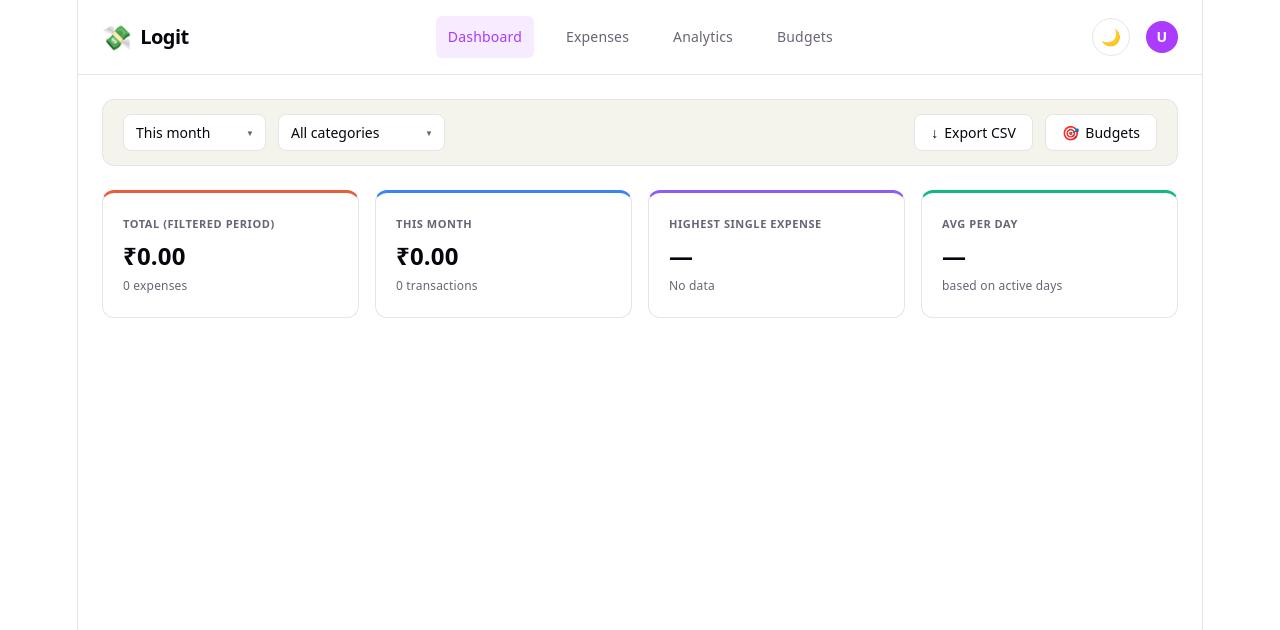
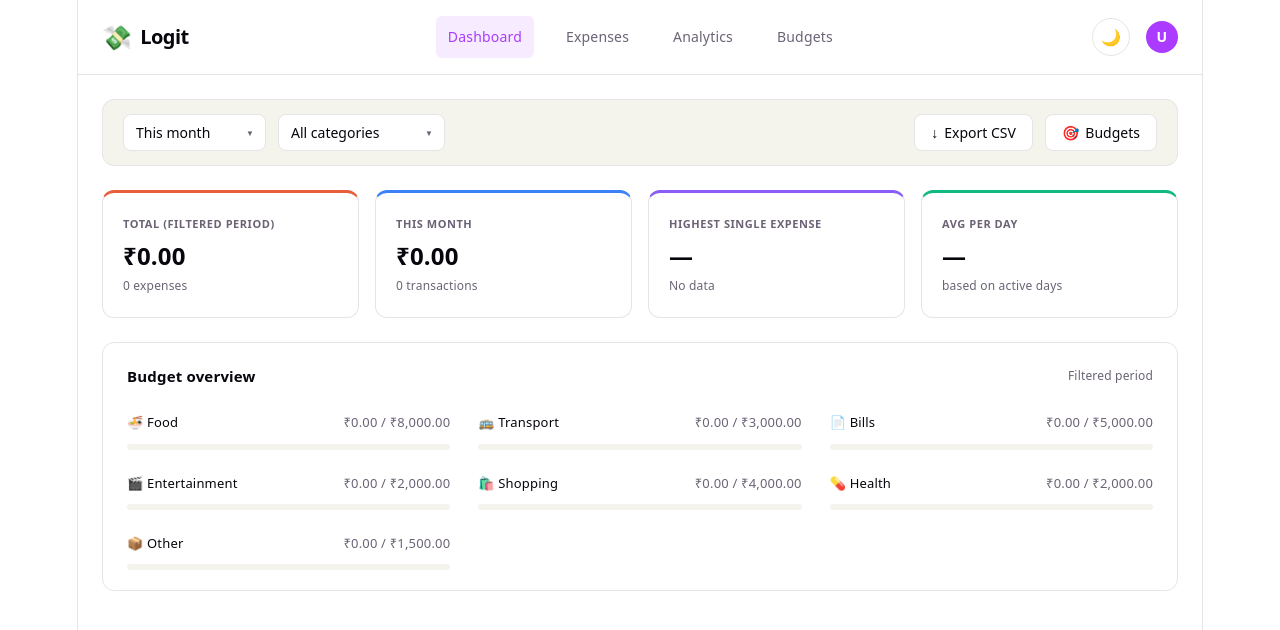
Before and after one commit to udaykryadav/Logit, a React (Vite) app in the folder client/: page / in a window 1280 px wide. Shown: the top 630 px of the page. Built offline with nearby package versions, Linux system fonts and the light colour scheme.

Commit message:
feat: add BudgetOverview component with progress track and over-budget warnings

```diff
--- a/client/src/App.jsx
+++ b/client/src/App.jsx
@@ -2,6 +2,7 @@ import { useState } from "react";
 import Navbar from "./components/Navbar";
 import FilterBar from "./components/FilterBar";
 import SummaryCards from "./components/SummaryCards";
+import BudgetOverview from "./components/BudgetOverview";
 import "./App.css";
 
 function App() {
@@ -25,6 +26,7 @@ function App() {
           setCustomTo={setCustomTo}
         />
         <SummaryCards />
+        <BudgetOverview />
       </div>
     </>
   );
--- /dev/null
+++ b/client/src/components/BudgetOverview.jsx
@@ -0,0 +1,86 @@
+import React from "react";
+
+const DEFAULT_CATEGORIES = ["Food", "Transport", "Bills", "Entertainment", "Shopping", "Health", "Other"];
+const DEFAULT_ICONS = {
+  Food: "🍜",
+  Transport: "🚌",
+  Bills: "📄",
+  Entertainment: "🎬",
+  Shopping: "🛍️",
+  Health: "💊",
+  Other: "📦",
+};
+const DEFAULT_COLORS = {
+  Food: "#e85d3a",
+  Transport: "#3b82f6",
+  Bills: "#f59e0b",
+  Entertainment: "#8b5cf6",
+  Shopping: "#ec4899",
+  Health: "#10b981",
+  Other: "#6b7280",
+};
+const DEFAULT_BUDGETS = {
+  Food: 8000,
+  Transport: 3000,
+  Bills: 5000,
+  Entertainment: 2000,
+  Shopping: 4000,
+  Health: 2000,
+  Other: 1500,
+};
+
+export default function BudgetOverview({
+  expenses = [],
+  budgets = {},
+  categories = [],
+  catIcons = {},
+  catColors = {},
+  currencyFormatter = (v) => new Intl.NumberFormat("en-IN", { style: "currency", currency: "INR" }).format(v)
+}) {
+  const activeCategories = categories && categories.length > 0 ? categories : DEFAULT_CATEGORIES;
+  const activeIcons = catIcons && Object.keys(catIcons).length > 0 ? catIcons : DEFAULT_ICONS;
+  const activeColors = catColors && Object.keys(catColors).length > 0 ? catColors : DEFAULT_COLORS;
+  const activeBudgets = budgets && Object.keys(budgets).length > 0 ? budgets : DEFAULT_BUDGETS;
+
+  return (
+    <div className="budget-overview-container">
+      <div className="budget-header">
+        <h3 className="budget-title">Budget overview</h3>
+        <span className="budget-subtitle">Filtered period</span>
+      </div>
+      <div className="budget-grid">
+        {activeCategories.map((cat) => {
+          const spent = expenses
+            .filter((e) => e.category === cat)
+            .reduce((sum, e) => sum + e.amount, 0);
+
+          const budget = activeBudgets[cat] || 0;
+          const percentage = budget > 0 ? Math.min(100, (spent / budget) * 100) : 0;
+          const isOverBudget = spent > budget;
+
+          return (
+            <div key={cat} className="budget-item">
+              <div className="budget-info">
+                <span className="budget-category-label">
+                  {activeIcons[cat] ? `${activeIcons[cat]} ` : ""}{cat}
+                </span>
+                <span className={`budget-values ${isOverBudget ? "over-budget" : ""}`}>
+                  {currencyFormatter(spent)} / {currencyFormatter(budget)}
+                </span>
+              </div>
+              <div className="budget-progress-track">
+                <div
+                  className={`budget-progress-fill ${isOverBudget ? "over-budget-fill" : ""}`}
+                  style={{
+                    width: `${percentage}%`,
+                    backgroundColor: isOverBudget ? "#e85d3a" : (activeColors[cat] || "#aa3bff")
+                  }}
+                />
+              </div>
+            </div>
+          );
+        })}
+      </div>
+    </div>
+  );
+}
--- a/client/src/index.css
+++ b/client/src/index.css
@@ -410,3 +410,79 @@ code {
   font-size: 12px;
   color: var(--text);
 }
+
+/* BudgetOverview Styles */
+.budget-overview-container {
+  background: var(--bg);
+  border: 1px solid var(--border);
+  border-radius: 12px;
+  padding: 20px 24px;
+  margin-bottom: 24px;
+  transition: background-color 0.3s, border-color 0.3s;
+}
+
+.budget-header {
+  display: flex;
+  justify-content: space-between;
+  align-items: center;
+  margin-bottom: 20px;
+}
+
+.budget-title {
+  font-size: 15px;
+  font-weight: 600;
+  color: var(--text-h);
+  margin: 0;
+}
+
+.budget-subtitle {
+  font-size: 12px;
+  color: var(--text);
+  font-weight: 500;
+}
+
+.budget-grid {
+  display: grid;
+  grid-template-columns: repeat(auto-fit, minmax(280px, 1fr));
+  gap: 20px 28px;
+}
+
+.budget-item {
+  display: flex;
+  flex-direction: column;
+}
+
+.budget-info {
+  display: flex;
+  justify-content: space-between;
+  font-size: 13px;
+  font-weight: 500;
+  margin-bottom: 8px;
+}
+
+.budget-category-label {
+  color: var(--text-h);
+}
+
+.budget-values {
+  color: var(--text);
+}
+
+.budget-values.over-budget {
+  color: #e85d3a;
+  font-weight: 600;
+}
+
+.budget-progress-track {
+  height: 6px;
+  background: var(--code-bg);
+  border-radius: 3px;
+  overflow: hidden;
+  position: relative;
+}
+
+.budget-progress-fill {
+  height: 100%;
+  border-radius: 3px;
+  transition: width 0.4s ease-out, background-color 0.3s;
+}
```
